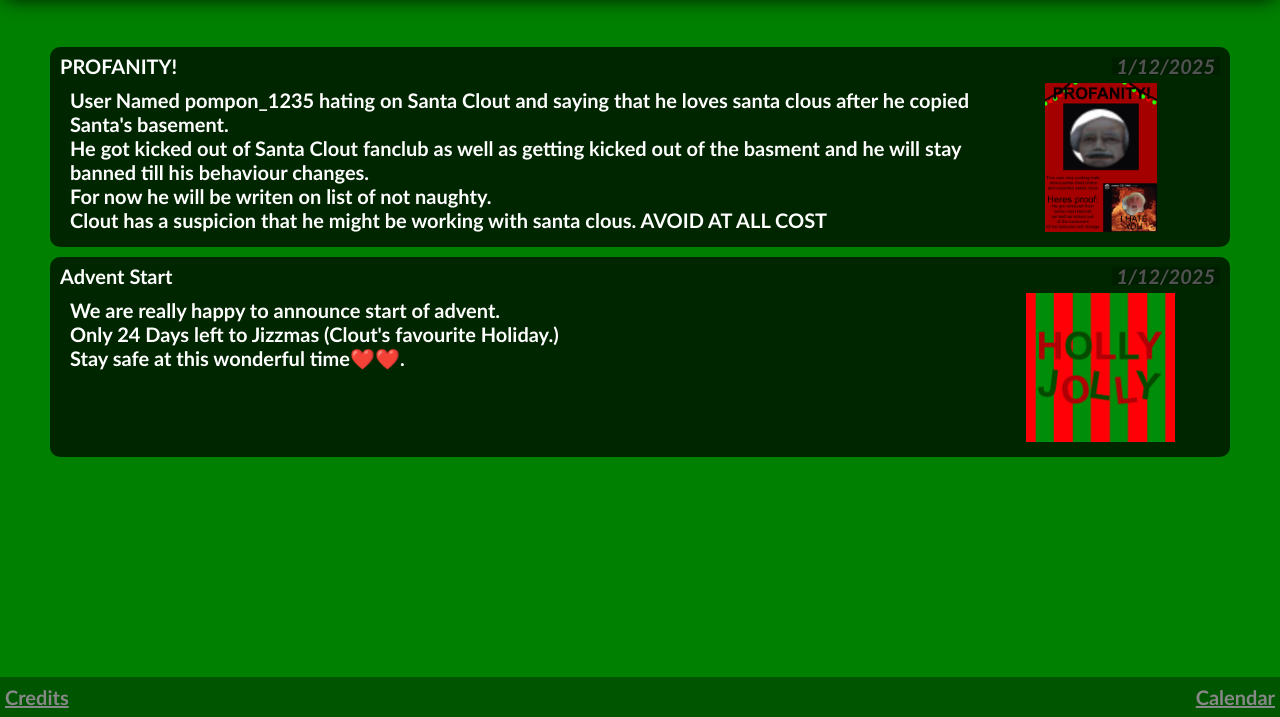
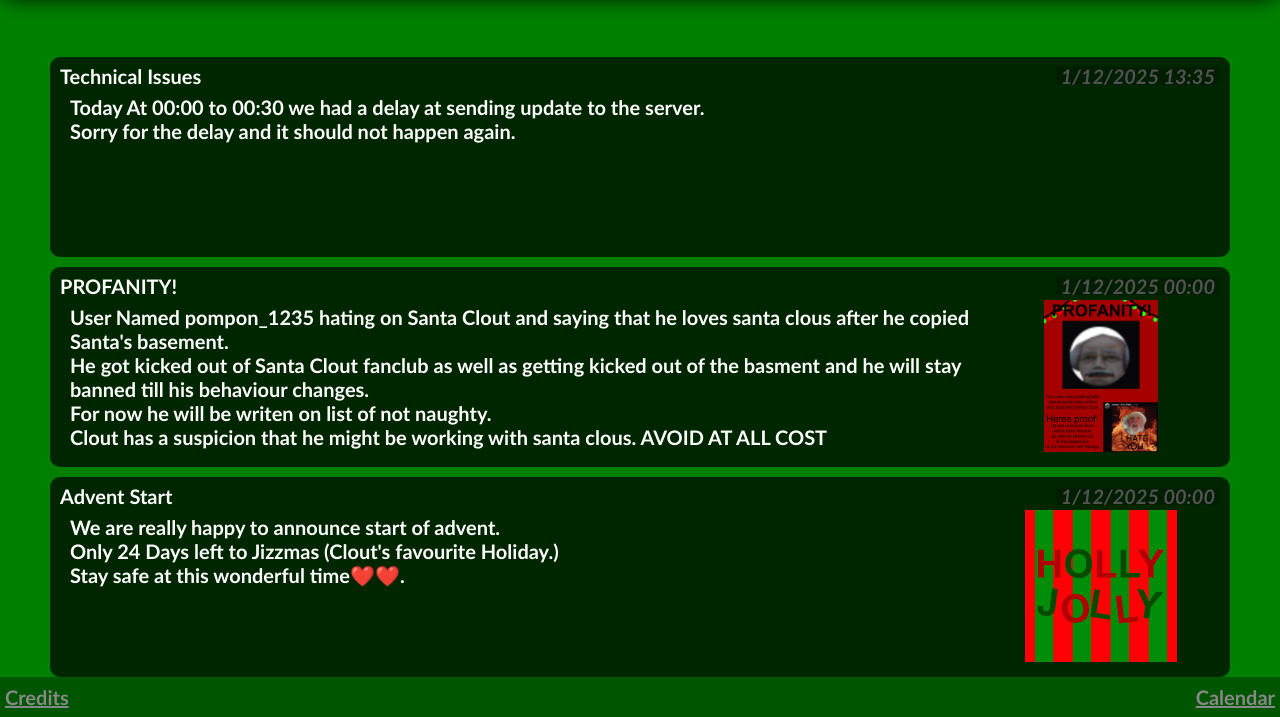
Before and after one commit to adasqaz/CloutCalendar, a plain HTML site: page News.html in a window 1280 px wide. Shown: the part 83-800 px from the top of the page. Drawn offline with Linux system fonts and the light colour scheme.

Commit message:
General News

```diff
--- a/News.html
+++ b/News.html
@@ -23,10 +23,25 @@
 
 
 	<main id="Main" class="NewsDisplay">
+
+		<section>
+			<div class="Header">
+				<h>Technical Issues</h>
+				<div class="Date">1/12/2025 13:35</div>
+			</div>
+
+			<div class="Content">
+				<div class="Text">
+					Today At 00:00 to 00:30 we had a delay at sending update to the server.<br>
+					Sorry for the delay and it should not happen again.
+				</div>
+			</div>
+		</section>
+
 		<section>
 			<div class="Header">
 				<h>PROFANITY!</h>
-				<div class="Date">1/12/2025</div>
+				<div class="Date">1/12/2025 00:00</div>
 			</div>
 
 			<div class="Content">
@@ -34,14 +49,14 @@
 					User Named pompon_1235 hating on Santa Clout and saying that he loves santa clous after he copied Santa's basement. <br> He got kicked out of Santa Clout fanclub as well as getting kicked out of the basment and he will stay banned till his behaviour changes.<br> For now he will be writen on list of not naughty. <br>
 					Clout has a suspicion that he might be working with santa clous. AVOID AT ALL COST
 				</div>
-				<img src="./Images/PROFANITYBanner.png" alt="" onclick="ImageClicked('PROFANITYBanner.png', 'Profanity');">
+				<img src="./Images/PROFANITYBanner.png" alt="" onclick="ImageClicked('PROFANITYBanner.png', 'Profanity');" class="Baner">
 			</div>
 		</section>
 
 		<section>
 			<div class="Header">
 				<h>Advent Start</h>
-				<div class="Date">1/12/2025</div>
+				<div class="Date">1/12/2025 00:00</div>
 			</div>
 			<div class="Content">
 			<div class="Text">
@@ -49,7 +64,7 @@
 				Only 24 Days left to Jizzmas (Clout's favourite Holiday.)<br>
 				Stay safe at this wonderful time❤️❤️.
 			</div>
-			<img src="./Images/HollyJolly.png" alt="" onclick="ImageClicked('HollyJolly.png', 'Holly Jolly');">
+			<img src="./Images/HollyJolly.png" alt="" onclick="ImageClicked('HollyJolly.png', 'Holly Jolly');" class="Baner">
 			</div>
 		</section>
 	</main>
--- a/Style.css
+++ b/Style.css
@@ -221,10 +221,9 @@ main video {
 }
 
 .NewsDisplay{
-	display: flex;
-	flex-direction: column;
+	display: block;
 
-	overflow-y: auto;
+	overflow: auto;
 	gap:10px;
 }
 .NewsDisplay section {
@@ -235,11 +234,16 @@ main video {
 
 	border-radius: 10px;
 	padding: 10px;
+	margin-top: 10px;
 	overflow: auto;
 
 	display: flex;
 	flex-direction: column;
-	gap: 3px;
+	justify-content: flex-start;
+}
+
+.NewsDisplay div:hover, .NewsDisplay section:hover{
+	cursor: default;
 }
 .NewsDisplay section img {
 	height: 100%;
@@ -247,10 +251,10 @@ main video {
 
 	object-fit: contain;
 }
-.NewsDisplay section img:hover {
+.Baner:hover {
 	cursor: pointer;
 }
-.NewsDisplay section .Text {
+.Text {
 	width: 80%;
 	height: 100%;
 
@@ -263,10 +267,6 @@ main video {
 	align-items: flex-start;
 	justify-content: flex-start;
 }
-/* .Text{
-	text-align: left;
-
-} */
 .NewsDisplay section .Content{
 	box-sizing: border-box;
 	width: 100%;
@@ -278,6 +278,7 @@ main video {
 
 	display: flex;
 	flex-direction: row;
+	justify-content: flex-start;
 
 	gap: 5px;
 }
```
